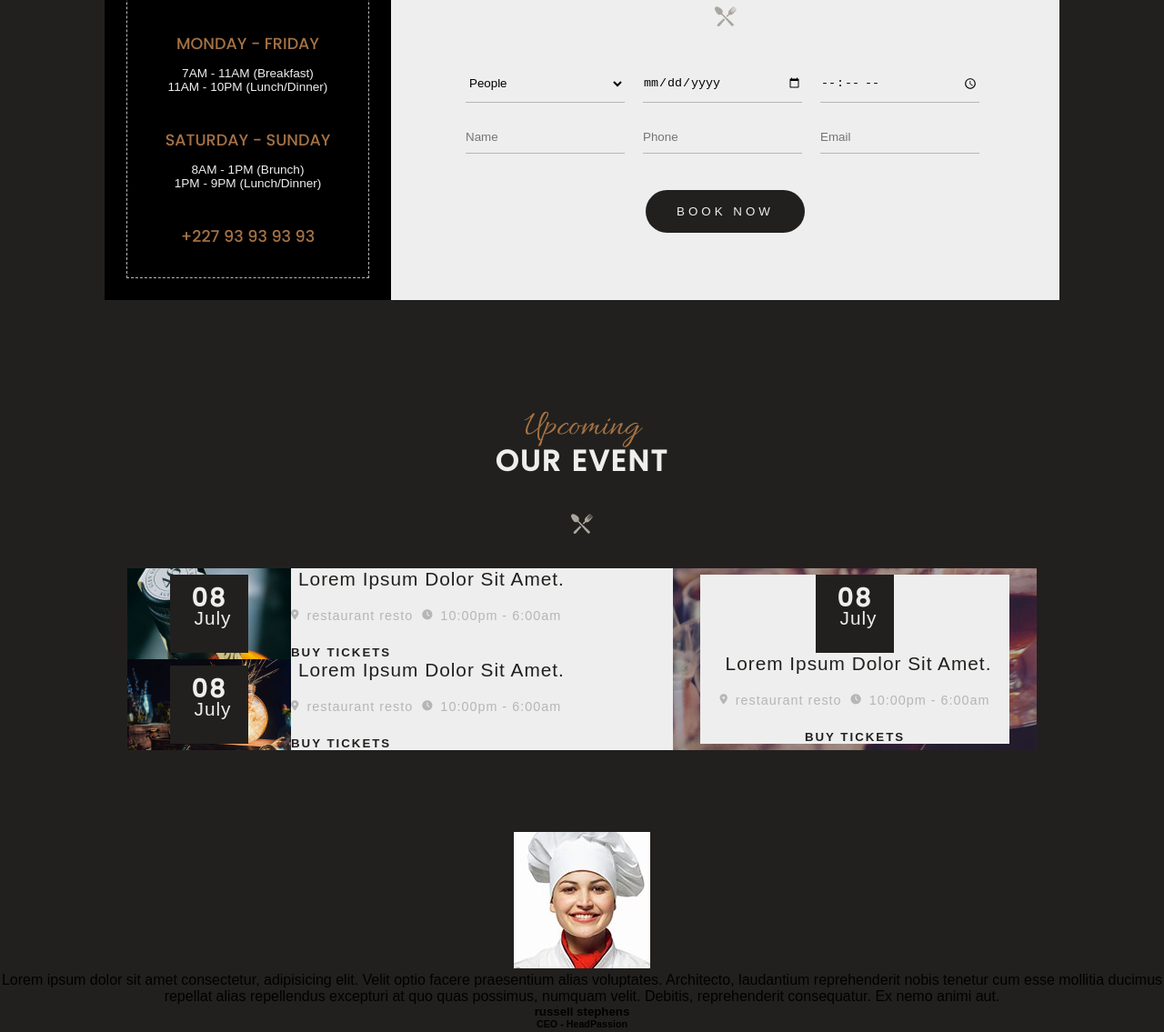
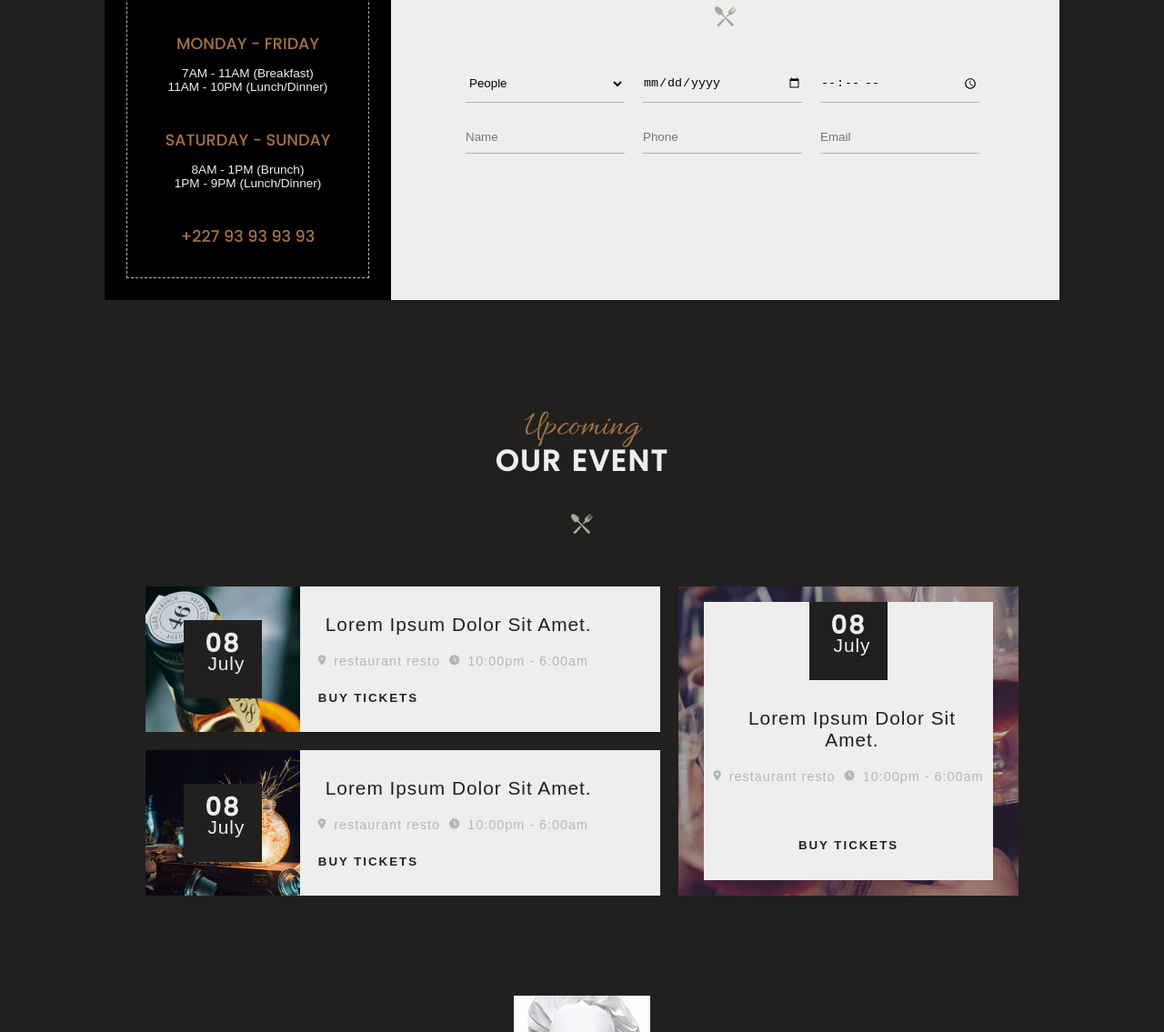
Before and after one commit to leblanc-i/le-resto, a plain HTML site: page index.html in a window 1280 px wide. Shown: the part 2529-3664 px from the top of the page at 91% size. Drawn offline with Linux system fonts and the light colour scheme.

Commit message:
arrangement de la section 5

```diff
--- a/assets/styles/layout/_main.scss
+++ b/assets/styles/layout/_main.scss
@@ -241,11 +241,28 @@ main {
                     text-transform: uppercase;
                     border: none;
                     border-radius: 50px;
-                    background: $black1;
+                    // background: $black1;
                     color: $white1;
                     padding: 16px 34px;
                     letter-spacing: 4px;
                     cursor: pointer;
+                    background-image: $black1; /* Dark background */
+                    background-size: 200% 100%; /* Set background size to double the width (left-to-right direction) */
+                    transition: background-position 0.3s ease;
+
+                    &:hover {
+                        background-position: -100% 0; /* Move background position from left to right */
+                        background-image: linear-gradient(to right, #222, #fff);;
+                    }
+                    // @keyframes btnAnim {
+                    //     0% {
+                    //         background-position: 0 0;
+                    //       }
+                    //       100% {
+                    //         background-position: 100% 0;
+                    //       }
+
+                    // }
                 }
             }
         }
@@ -280,7 +297,8 @@ main {
             .card {
                 display: grid;
                 grid-template-columns: 60% 40%;
-                background: red;
+                background: $black1;
+                border: 20px solid $black1;
 
                 .card-date {
                     height: 86px;
@@ -297,10 +315,11 @@ main {
                 }
                 p {
                     font-size: 1.3rem;
-                    font-weight: 500;
+                    font-weight: 100;
                     padding-left: 8px;
                     text-transform: capitalize;
                     letter-spacing: 1px;
+
                 }
                 span {
                     font-size: 0.9rem;
@@ -324,9 +343,12 @@ main {
                 }
                 .left {
                     text-align: left;
+
                     .top {
                         display: grid;
                         grid-template-columns: 30% 70%;
+                        border-bottom: 10px solid $black1;
+                        border-right: 10px solid $black1;
 
                         .left {
                             background: url("/assets/img/event-01.jpg") center/cover;
@@ -335,11 +357,14 @@ main {
                         .right{
                             background: $white1;
                             color: $black1;
+                            padding: 30px 20px;
                         }
                     }
                     .bottom {
                         display: grid;
                         grid-template-columns: 30% 70%;
+                        border-top: 10px solid $black1;
+                        border-right: 10px solid $black1;
 
                         .left {
                             background: url("/assets/img/event-02.jpg")center/cover;
@@ -348,21 +373,36 @@ main {
                         .right{
                             background: $white1;
                             color: $black1;
+                            padding: 30px 20px;
                         }
                     }
                 }
                 .rigt {
                     background: url("/assets/img/event-03.jpg") center/cover;
                     @include childCenter;
+                    margin-left: 10px;
 
                     .content {
                         margin: 0 auto;
                         background: $white1;
                         color: $black1;
+                        height: 90%;
+
+                        p, span {
+                            margin: 0 10px;
+                        }
+                        h5 {
+                            margin-top: 60px;
+                        }
+
+                        span {
+                            padding-top: 20px;
+                        }
 
                         .card-date {
                             color: $white1;
                             text-align: center;
+                            margin-bottom: 30px;
                         }
                     }
                 }
--- a/index.html
+++ b/index.html
@@ -236,8 +236,7 @@
             </div>
         </section>
         <section class="section5">
-            <div class="top"></div>
-            <div class="center">
+            <div class="container">
                 <div class="mascot">
                     <img src="/assets/img/avatar-02.jpg" alt="">
                 </div>
@@ -245,7 +244,6 @@
                 <h5>russell stephens</h5>
                 <h6>CEO - HeadPassion</h6>
             </div>
-            <div class="bottom"></div>
         </section>
     </main>
     <footer>
```
Also changed, not shown: assets/styles/index.css, 1 other file.
